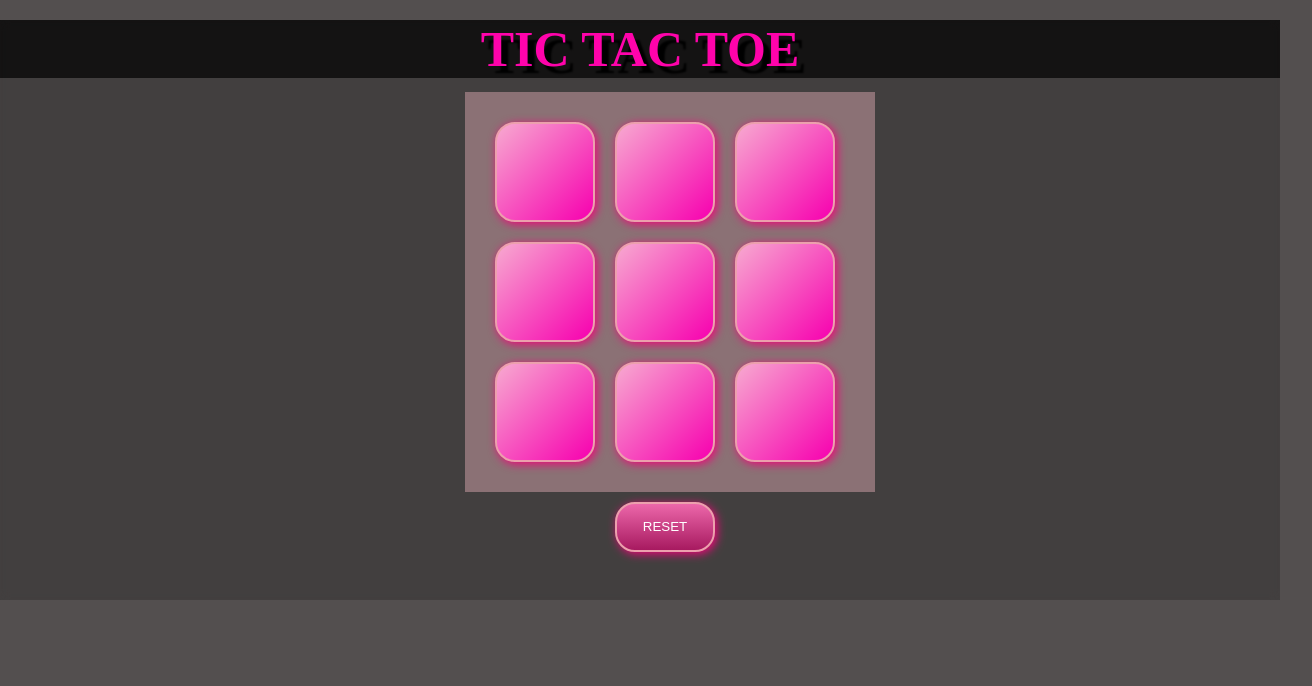
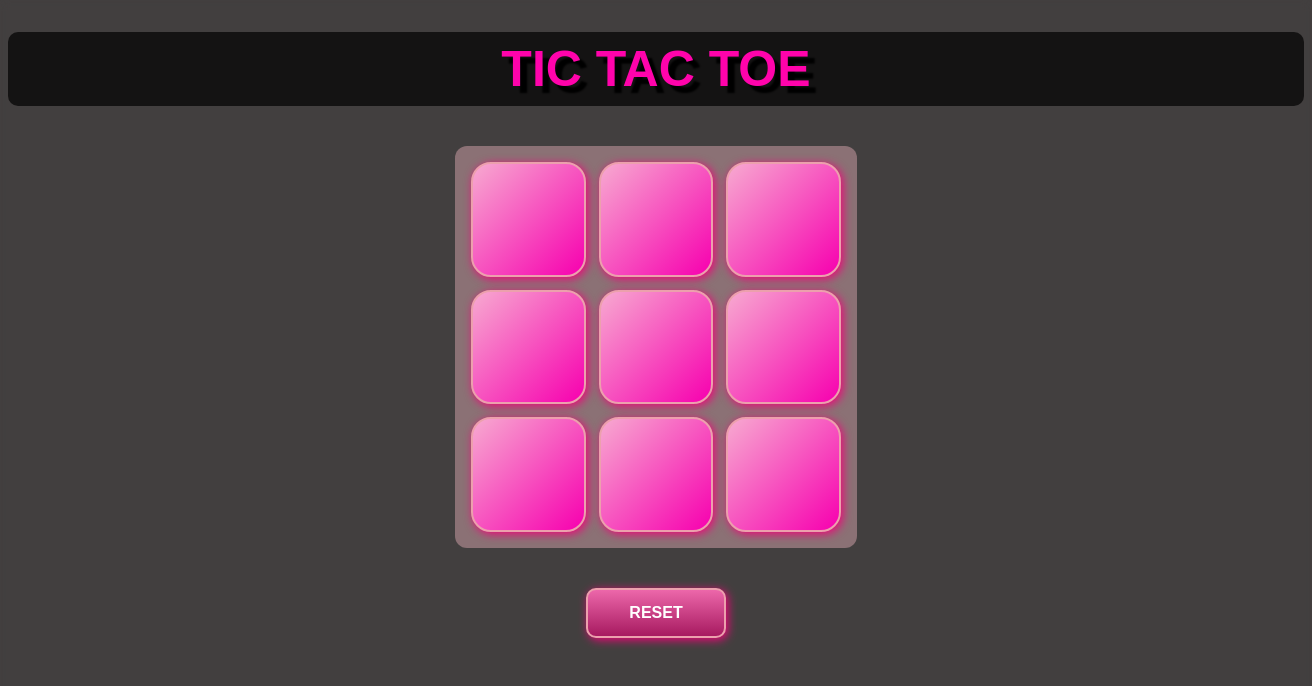
Before and after one commit to ZadeChaitanya/Tic-Tac-Toe-, a plain HTML site: page index.html in a window 1280 px wide. Shown: the whole page, 1312 px wide, since content can reach past the window. Drawn offline with Linux system fonts and the light colour scheme.

Commit message:
Update index.html

```diff
--- a/index.html
+++ b/index.html
@@ -4,7 +4,6 @@
 <head>
      <meta charset="UTF-8">
      <meta name="viewport" content="width=device-width, initial-scale=1.0">
-     <link rel="stylesheet" href="">
      <title>TIC TAC TOE</title>
      <style>
           body {
@@ -14,96 +13,106 @@
                background-image: url(bg.jpg);
                background-position: center;
                background-size: cover;
+               font-family: sans-serif;
+          }
 
+          .blur {
+               min-height: 100vh;
+               width: 100%;
+               backdrop-filter: blur(5px);
+               background-color: rgba(0, 0, 0, 0.2);
+               display: flex;
+               flex-direction: column;
+               align-items: center;
+               justify-content: flex-start;
+               padding: 1rem;
+          }
 
+          #heading {
+               font-weight: bold;
+               font-size: 8vw;
+               color: rgb(255, 3, 171);
+               text-align: center;
+               margin: 1rem 0;
+               text-shadow: 7px 7px 2px rgb(0, 0, 0);
+               background-color: rgba(0, 0, 0, 0.7);
+               padding: 0.5rem;
+               border-radius: 10px;
+               width: 100%;
+          }
+
+          #msg1 {
+               width: 100%;
+               font-weight: bold;
+               font-size: 10vw;
+               color: rgb(255, 3, 171);
+               text-align: center;
+               margin-top: 1rem;
+               text-shadow: 7px 7px 2px rgb(0, 0, 0);
+               background-color: rgba(0, 0, 0, 0.7);
+               display: none;
           }
 
           .main_div {
-               height: auto;
-               width: 370px;
-               float: left;
+               display: grid;
+               grid-template-columns: repeat(3, 1fr);
+               gap: 0.8rem;
+               width: 100%;
+               max-width: 370px;
+               margin: 1.5rem auto;
                background-color: rgba(255, 192, 203, 0.384);
-               margin-left: 465px;
-               margin-top: -20px;
-               padding: 20px;
+               padding: 1rem;
+               border-radius: 12px;
           }
 
-          .blur {
-               height: 580px;
+          button {
+               aspect-ratio: 1/1;
                width: 100%;
-               margin: 0;
-               backdrop-filter: blur(5px);
-               background-color: rgba(0, 0, 0, 0.2);
-          }
-
-
-          button {
-               float: left;
-               height: 100px;
-               width: 100px;
-               margin: 10px;
                background-image: linear-gradient(to bottom right, rgb(247, 169, 208), rgb(247, 0, 175));
                border: 2px solid rgb(236, 160, 173);
-               text-align: center;
                border-radius: 20px;
                box-shadow: 2px 2px 10px rgb(243, 3, 123);
-               color: rgb(255, 255, 255);
+               color: #fff;
+               font-size: 2.5rem;
+               font-weight: bold;
+               cursor: pointer;
+               transition: all 0.2s ease-in-out;
           }
 
           button:hover {
                background-image: linear-gradient(to top left, rgb(255, 169, 208), rgb(247, 0, 175));
                box-shadow: 5px 5px 5px rgb(255, 20, 147);
-               cursor: pointer;
-               transform: scale(1.1);
-          }
-
-          h1 {
-               font-weight: 400;
-               font-size: 90px;
-               margin-top: -5px;
-          }
-
-          #heading {
-               font-weight: bold;
-               font-size: 50px;
-               color: rgb(255, 3, 171);
-               text-align: center;
-               margin-top: 20px;
-               text-shadow: 7px 7px 2px rgb(0, 0, 0);
-
-               background-color: rgba(0, 0, 0, 0.7);
-          }
-
-          #msg1 {
-               width: 100%;
-               font-weight: bold;
-               font-size: 100px;
-               color: rgb(255, 3, 171);
-               text-align: center;
-               margin-top: 10px;
-               text-shadow: 7px 7px 2px rgb(0, 0, 0);
-               background-color: rgba(0, 0, 0, 0.7);
-               position: absolute;
-               margin-top: 123px;
-               z-index: 10;
-
+               transform: scale(1.05);
           }
 
           #reset1 {
                height: 50px;
-               width: 100px;
-               clear: left;
-               margin-left: 615px;
+               width: 140px;
+               margin: 1rem auto;
                background-image: linear-gradient(rgb(236, 103, 170), rgb(167, 26, 96));
                border: 2px solid rgb(236, 160, 173);
                text-align: center;
+               border-radius: 10px;
+               font-size: 1rem;
+               font-weight: bold;
+               color: #fff;
+               box-shadow: 2px 2px 10px rgb(243, 3, 123);
+               cursor: pointer;
+               display: block;
           }
-          @media(max-width:667px){
-               .main_div{
-                    margin-left: 10%;
+
+          /* Larger screens */
+          @media (min-width: 768px) {
+               #heading {
+                    font-size: 50px;
                }
-               #reset1{
-                    margin-left:200px;
+
+               #msg1 {
+                    font-size: 70px;
+               }
+
+               button {
+                    font-size: 3rem;
                }
           }
      </style>
@@ -114,22 +123,36 @@
           <h1 id="heading">TIC TAC TOE</h1>
           <div id="msg1"></div>
           <div class="main_div">
-               <button onclick="input1()"> <h1 id="1"> </h1> </button>
-               <button onclick="input2()"> <h1 id="2"> </h1> </button>
-               <button onclick="input3()"> <h1 id="3"> </h1> </button>
-               <button onclick="input4()"> <h1 id="4"> </h1> </button>
-               <button onclick="input5()"> <h1 id="5"> </h1> </button>
-               <button onclick="input6()"> <h1 id="6"> </h1> </button>
-               <button onclick="input7()"> <h1 id="7"> </h1> </button>
-               <button onclick="input8()"> <h1 id="8"> </h1> </button>
-               <button onclick="input9()"> <h1 id="9"> </h1> </button>
+               <button onclick="input1()">
+                    <h1 id="1"></h1>
+               </button>
+               <button onclick="input2()">
+                    <h1 id="2"></h1>
+               </button>
+               <button onclick="input3()">
+                    <h1 id="3"></h1>
+               </button>
+               <button onclick="input4()">
+                    <h1 id="4"></h1>
+               </button>
+               <button onclick="input5()">
+                    <h1 id="5"></h1>
+               </button>
+               <button onclick="input6()">
+                    <h1 id="6"></h1>
+               </button>
+               <button onclick="input7()">
+                    <h1 id="7"></h1>
+               </button>
+               <button onclick="input8()">
+                    <h1 id="8"></h1>
+               </button>
+               <button onclick="input9()">
+                    <h1 id="9"></h1>
+               </button>
           </div>
-          <div >
-               <h1 id="chance"> </h1>
-          </div>
-          <button id="reset1" onclick="handlerReset()"> RESET </button>
+          <button id="reset1" onclick="handlerReset()">RESET</button>
      </div>
-
      <script>
 
 
@@ -314,7 +337,6 @@
                checkx();
                check0();
           }
-
           function checkx() {
                if ((array1[0] == 'X' && array1[3] == 'X' && array1[6] == 'X') || (array1[1] == 'X' && array1[4] == 'X' && array1[7] === 'X') || (array1[2] == 'X' && array1[5] == 'X' && array1[8] == 'X') || (array1[3] == 'X' && array1[4] == 'X' && array1[5] == 'X') || (array1[0] == 'X' && array1[1] == 'X' && array1[2] == 'X') || (array1[6] == 'X' && array1[7] == 'X' && array1[8] == 'X') || (array1[0] == 'X' && array1[4] == 'X' && array1[8] == 'X') || (array1[2] == 'X' && array1[4] == 'X' && array1[6] == 'X')) {
                     console.log("cheking")
@@ -329,7 +351,6 @@
                     document.getElementById('msg1').setAttribute('style', ' width: 100% , font-weight:bold , font-size: 100px , color:rgb(255, 3, 171) , text-align: center , margin-top: 10px , text-shadow: 7px 7px 2px rgb(0, 0, 0) , background-color: rgba(0, 0, 0, 0.7) , position: absolute ,margin-top: 123px , display:block');
                }
           }
-
           function check0() {
                if ((array1[0] == '0' && array1[3] == '0' && array1[6] == '0') || (array1[1] == '0' && array1[4] == '0' && array1[7] == '0') || (array1[2] == '0' && array1[5] == '0' && array1[8] == '0') || (array1[0] == '0' && array1[1] == '0' && array1[2] == '0') || (array1[3] == '0' && array1[4] == '0' && array1[5] == '0') || (array1[6] == '0' && array1[7] == '0' && array1[8] == '0') || (array1[0] == '0' && array1[4] == '0' && array1[8] == '0') || (array1[2] == '0' && array1[4] == '0' && array1[6] == '0')) {
                     console.log("cheking")
@@ -343,10 +364,7 @@
                     document.getElementById('msg1').innerText = " MATCH DRAW ";
                     document.getElementById('msg1').setAttribute('style', ' width: 100% , font-weight:bold , font-size: 100px , color:rgb(255, 3, 171) , text-align: center , margin-top: 10px , text-shadow: 7px 7px 2px rgb(0, 0, 0) , background-color: rgba(0, 0, 0, 0.7) , position: absolute ,margin-top: 123px , display:block');
                }
-
           }
-
-
           function reset1() {
                let a1 = 1;
                let array2 = new Array;
```
